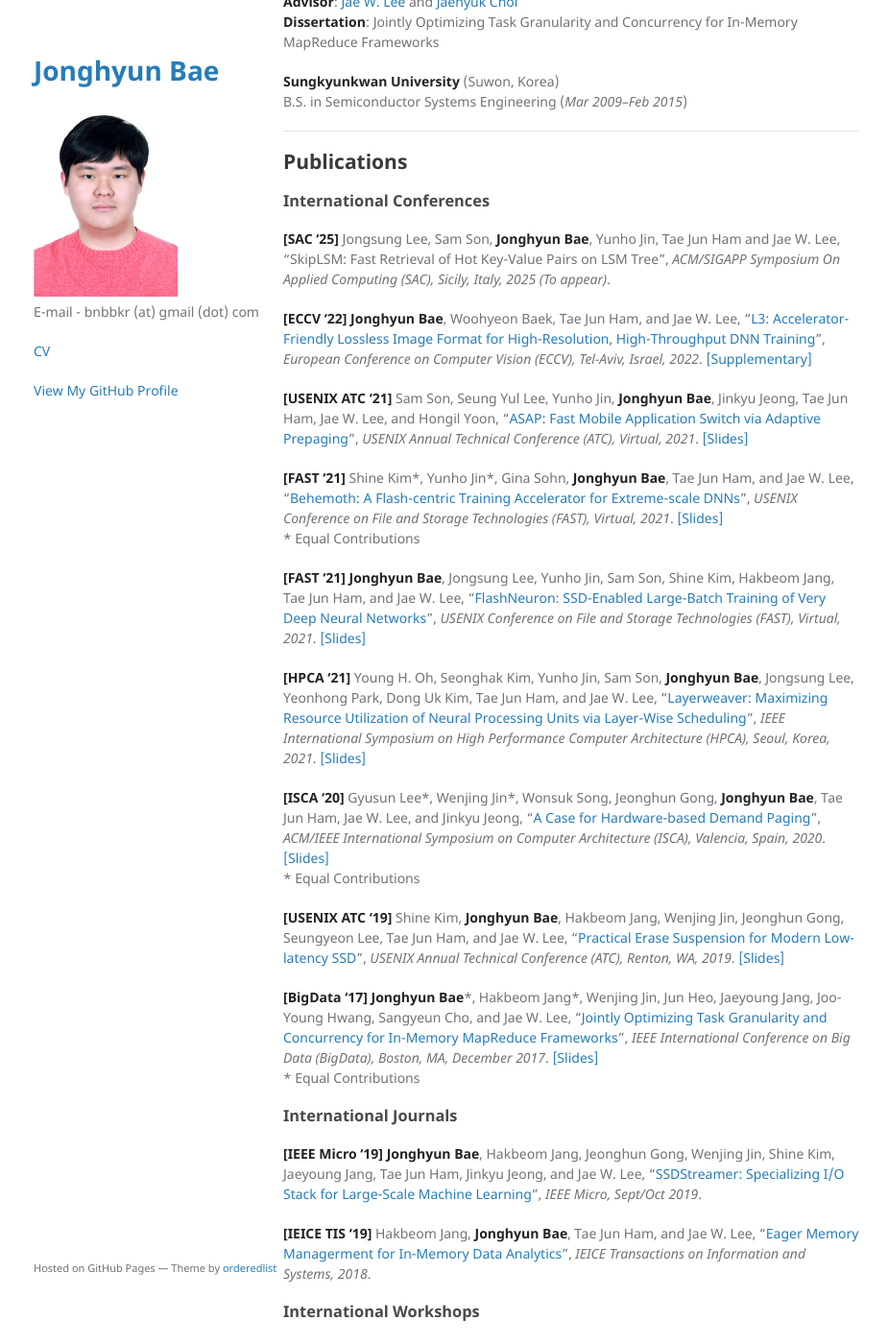
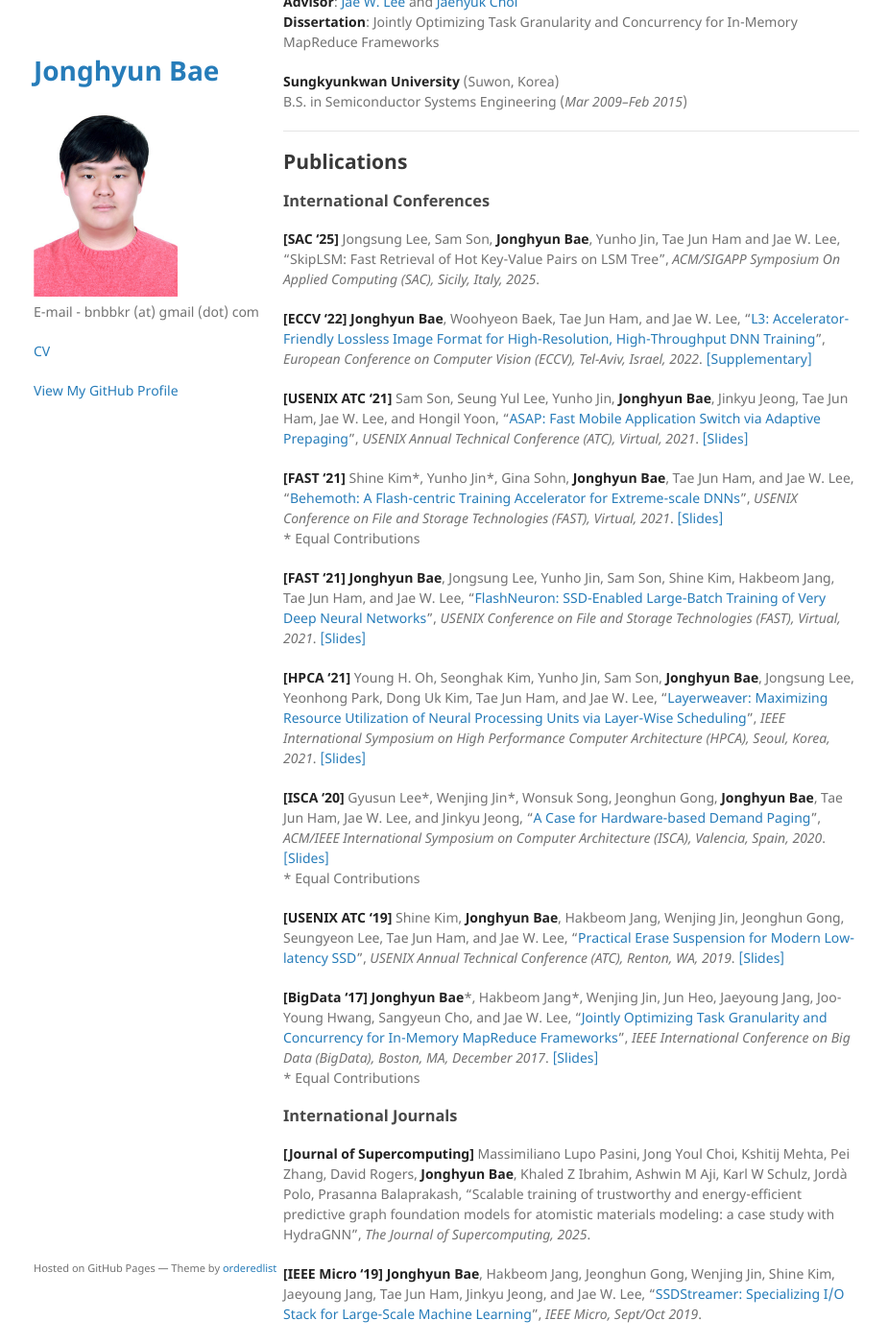
Before and after one commit to JonghyunBae/jonghyunbae.github.io, a Jekyll site: the page built from index.md, in a window 1280 px wide and 1400 px high, scrolled down 759 px. Shown: the whole window at 96% size, without its empty margins (175-1100 px from the left). Built offline with Jekyll 4.4.1, drawn with Linux system fonts in a browser that asks for light colours; our own code applies the rules of GitHub Pages for plain Markdown files.

Commit message:
update paper

```diff
--- a/index.md
+++ b/index.md
@@ -53,7 +53,7 @@ B.S. in Semiconductor Systems Engineering (_Mar 2009--Feb 2015_)
 ### International Conferences
 **[SAC '25]** Jongsung Lee, Sam Son, **Jonghyun Bae**, Yunho Jin, Tae Jun Ham and Jae W. Lee,
 "SkipLSM: Fast Retrieval of Hot Key-Value Pairs on LSM Tree",
-_ACM/SIGAPP Symposium On Applied Computing (SAC), Sicily, Italy, 2025 (To appear)_.
+_ACM/SIGAPP Symposium On Applied Computing (SAC), Sicily, Italy, 2025_.
 
 
 **[ECCV '22]** **Jonghyun Bae**, Woohyeon Baek, Tae Jun Ham, and Jae W. Lee,
@@ -101,6 +101,11 @@ _IEEE International Conference on Big Data (BigData), Boston, MA, December 2017_
 
 
 ### International Journals
+**[Journal of Supercomputing]** Massimiliano Lupo Pasini, Jong Youl Choi, Kshitij Mehta, Pei Zhang, David Rogers, **Jonghyun Bae**, Khaled Z Ibrahim, Ashwin M Aji, Karl W Schulz, Jordà Polo, Prasanna Balaprakash,
+"Scalable training of trustworthy and energy-efficient predictive graph foundation models for atomistic materials modeling: a case study with HydraGNN",
+_The Journal of Supercomputing, 2025_.
+
+
 **[IEEE Micro '19]** **Jonghyun Bae**, Hakbeom Jang, Jeonghun Gong, Wenjing Jin, Shine Kim, Jaeyoung Jang, Tae Jun Ham, Jinkyu Jeong, and Jae W. Lee,
 "[SSDStreamer: Specializing I/O Stack for Large-Scale Machine Learning](/data/ieeemicro19/ieeemicro19_ssdstreamer.pdf)",
 _IEEE Micro, Sept/Oct 2019_.
```
